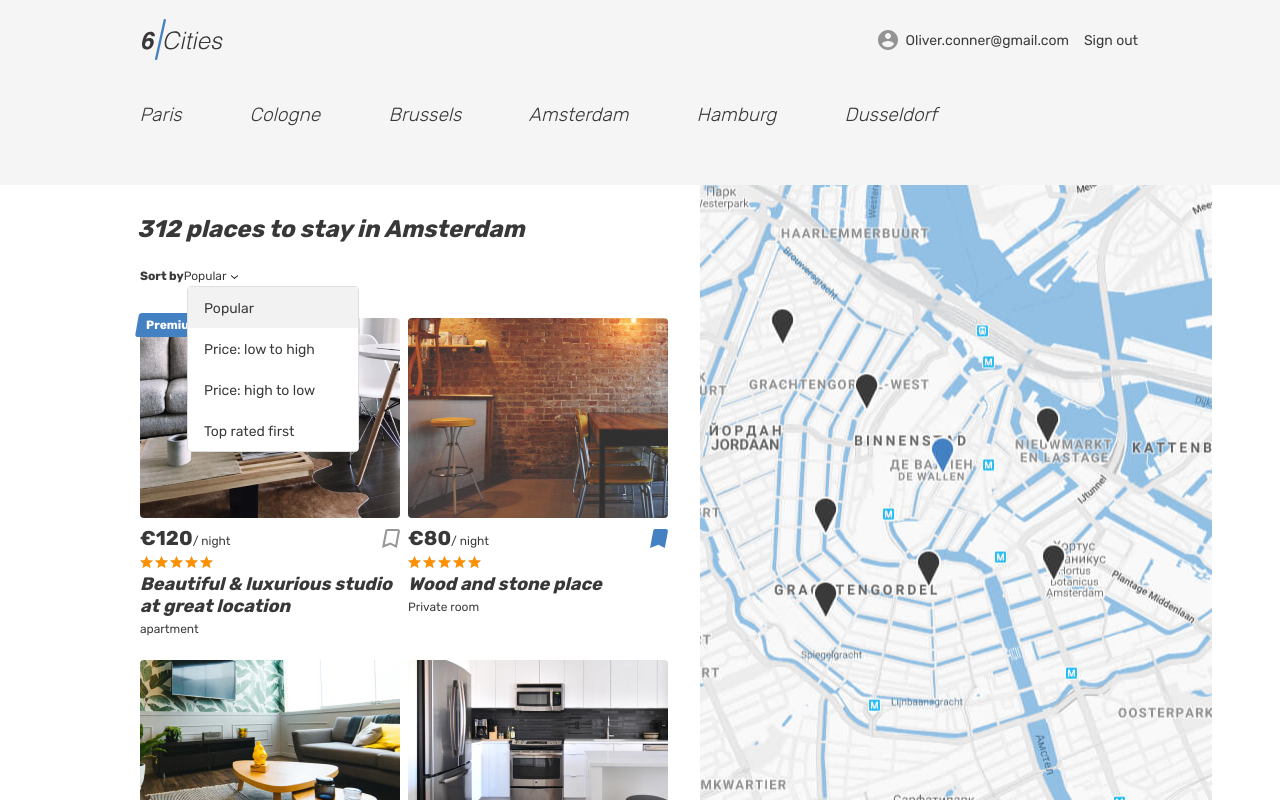
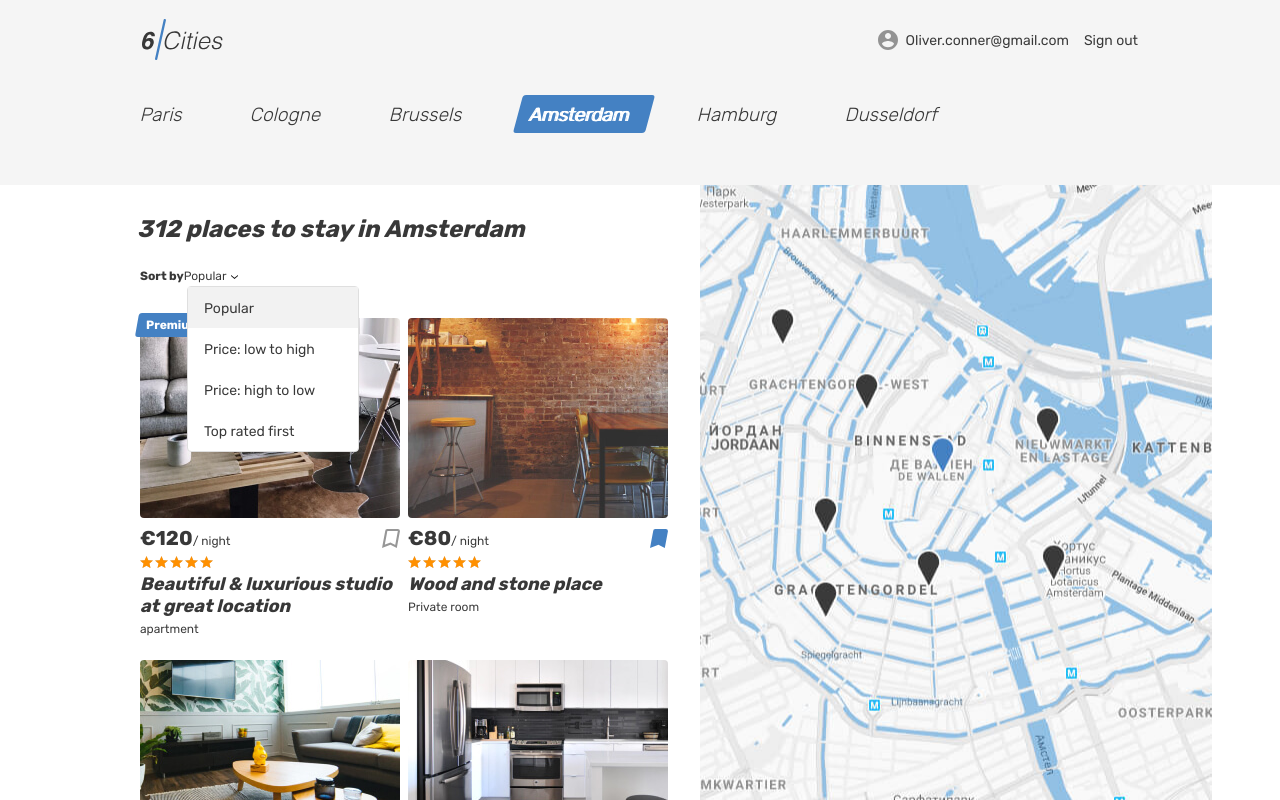
Before and after one commit to UnfriendlyMonkey/1466459-six-cities-7, a React (Create React App) app in the folder project/: page / in a window 1280 px wide. Built offline with nearby package versions, Linux system fonts and the light colour scheme.

Commit message:
Фильтрация предложений по городу в Main

```diff
--- a/project/src/components/main/main.jsx
+++ b/project/src/components/main/main.jsx
@@ -4,6 +4,8 @@ import OffersList from '../offers-list/offers-list';
 import {offerType} from '../../types/offers';
 
 function Main({placesFound, locations, offers}) {
+
+  const activeCity = 'Amsterdam';
 
   return (
     <main className="page__main page__main--index">
@@ -14,7 +16,7 @@ function Main({placesFound, locations, offers}) {
             {
               locations.map((item) => (
                 <li key={item} className="locations__item">
-                  <a className="locations__item-link tabs__item" href="#">
+                  <a className={item === activeCity ? 'locations__item-link tabs__item tabs__item--active' : 'locations__item-link tabs__item'} href="#">
                     <span>{item}</span>
                   </a>
                 </li>))
@@ -42,7 +44,7 @@ function Main({placesFound, locations, offers}) {
                 <li className="places__option" tabIndex="0">Top rated first</li>
               </ul>
             </form>
-            <OffersList offers={offers}/>
+            <OffersList offers={offers.filter((offer) => offer.city.name === activeCity)}/>
           </section>
           <div className="cities__right-section">
             <section className="cities__map map"></section>
```
